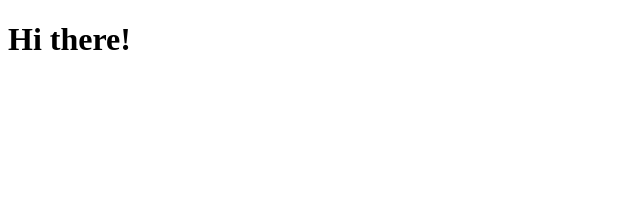
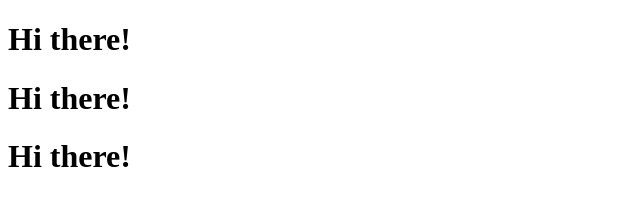
Before and after one commit to davetjf/test-pull-request, a plain HTML site: page index.html in a window 1280 px wide. Shown: the whole page, without its empty margins (0-640 px from the left). Drawn offline with Linux system fonts and the light colour scheme.

Commit message:
headings added

```diff
--- a/index.html
+++ b/index.html
@@ -5,5 +5,7 @@
 </head>
 <body>
 <h1>Hi there!</h1>
+<h1>Hi there!</h1>
+<h1>Hi there!</h1>
 </body>
 </html>
```
